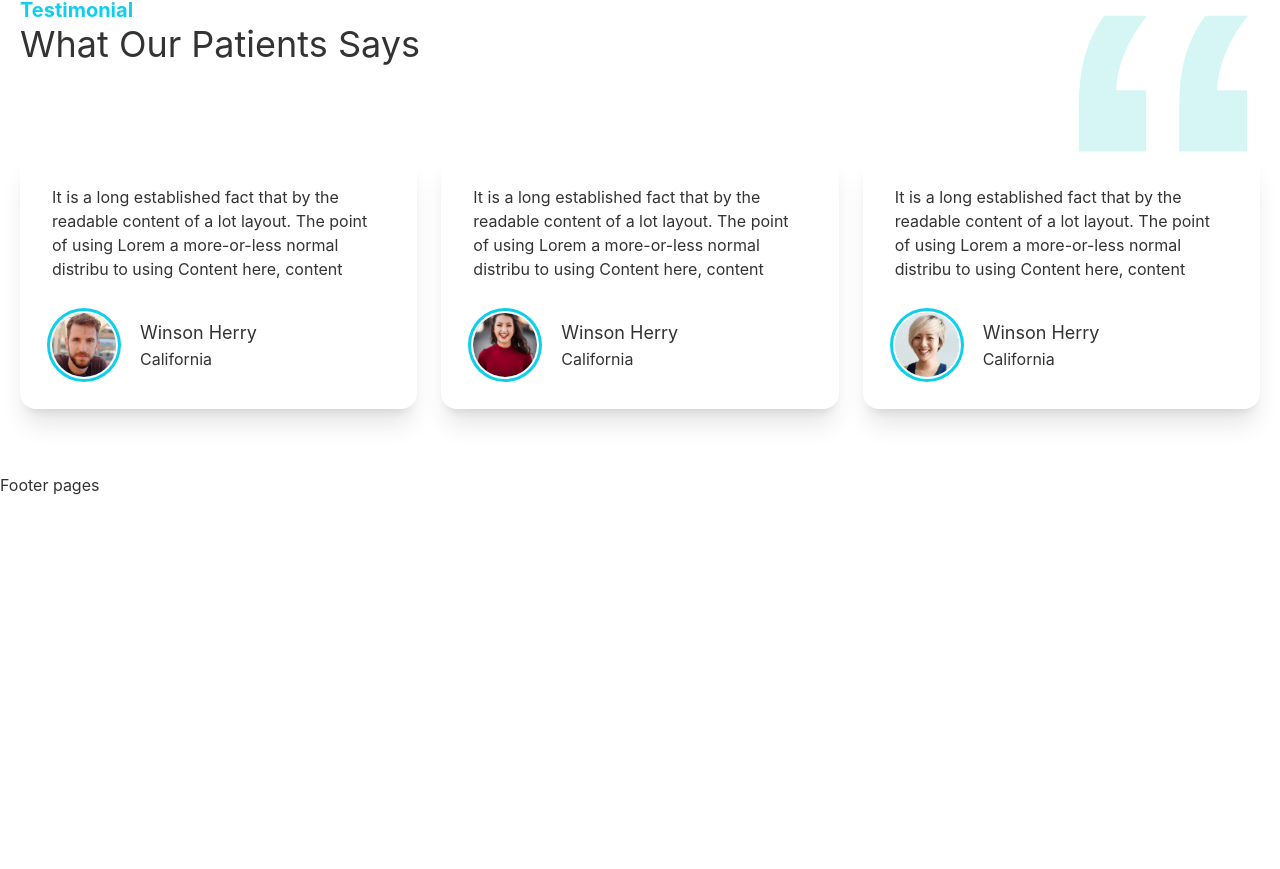
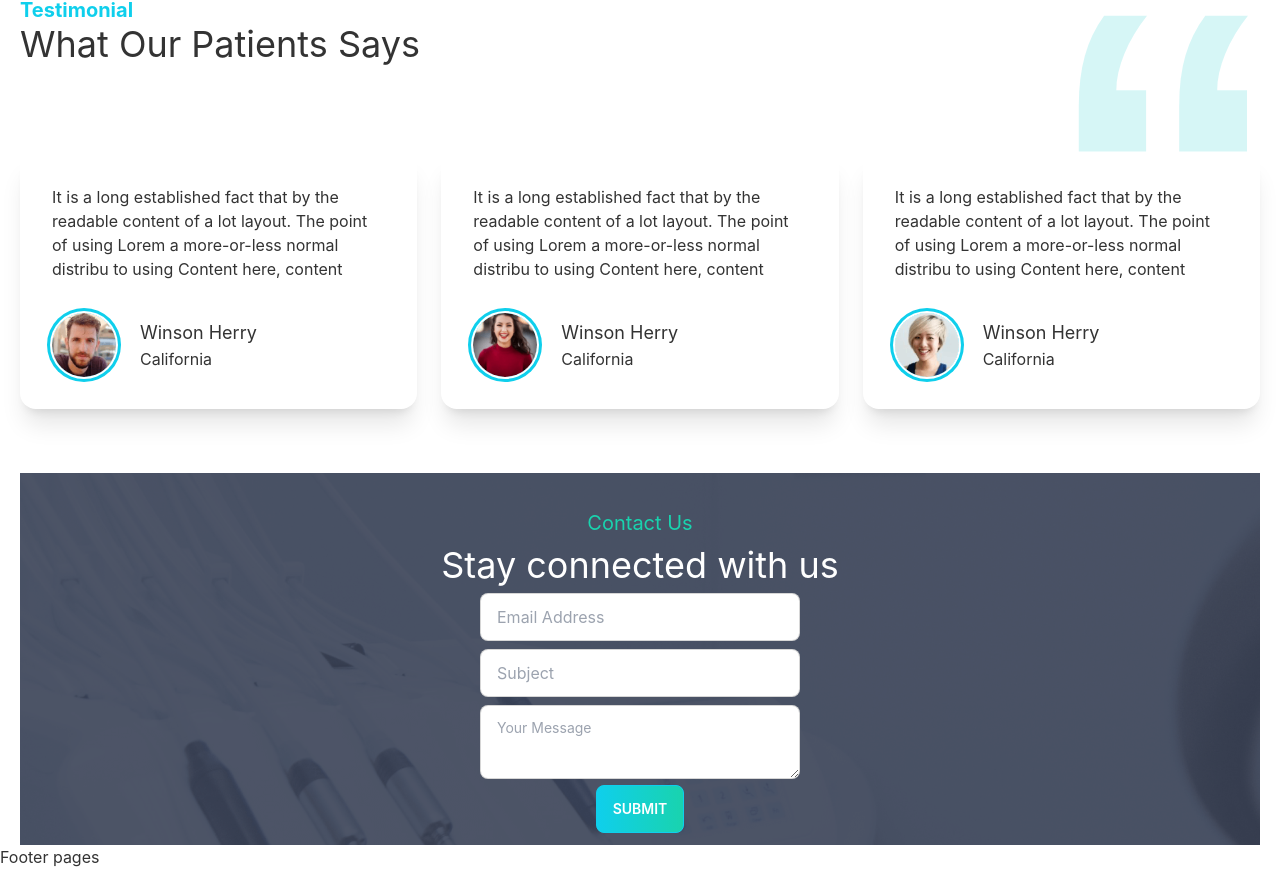
Before and after one commit to mustakimbellah/doctors-portal-client, a React (Create React App) app: page / in a window 1280 px wide. Shown: the part 2287-3156 px from the top of the page. Before the commit the page ends 2784 px from the top, so only its background shows below. Built offline with nearby package versions, Linux system fonts and the light colour scheme.

Commit message:
contact us part added

```diff
--- /dev/null
+++ b/src/Pages/Home/Contact/Contact.js
@@ -0,0 +1,40 @@
+import React from 'react';
+import appointment from '../../../assets/images/appointment.png'
+import PrimaryButton from '../../../components/PrimaryButton/PrimaryButton';
+
+const Contact = () => {
+    return (
+        <section className=''
+            style={{
+                background: `url(${appointment})`
+            }}
+        >
+            <div className='text-center py-3'>
+                <h4 className=' mt-6 text-xl text-bold text-secondary'>Contact Us</h4>
+
+                <h2 className='mt-2 text-4xl text-white'>Stay connected with us</h2>
+
+                <input type="email" placeholder="Email Address" className="mt-2 input input-bordered w-full max-w-xs" />
+
+                <br />
+
+                <input type="text" placeholder="Subject" className="mt-2 input input-bordered w-full max-w-xs" />
+
+                <br />
+
+                <textarea className="mt-2 textarea textarea-bordered w-full max-w-xs" placeholder="Your Message">
+                </textarea>
+
+                <br />
+
+                <PrimaryButton>Submit</PrimaryButton>
+
+            </div>
+
+
+
+        </section >
+    );
+};
+
+export default Contact;
--- a/src/Pages/Home/Home/Home.js
+++ b/src/Pages/Home/Home/Home.js
@@ -1,5 +1,6 @@
 import React from 'react';
 import Banner from '../Banner/Banner';
+import Contact from '../Contact/Contact';
 import DentalCare from '../DentalCare/DentalCare';
 import InfoCards from '../InfoCards/InfoCards';
 import MakeAppointment from '../MakeAppointment/MakeAppointment';
@@ -15,6 +16,7 @@
             <DentalCare></DentalCare>
             <MakeAppointment></MakeAppointment>
             <Testimonial></Testimonial>
+            <Contact></Contact>
         </div>
     );
 };
```
